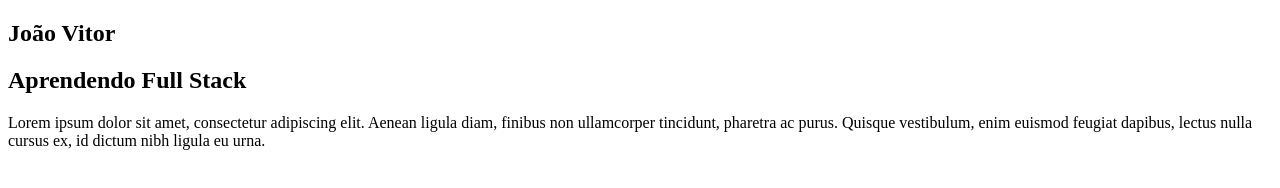
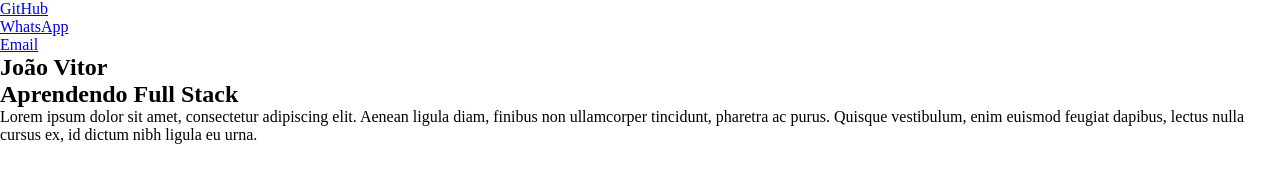
Before and after one commit to jvitormcs/projeto-css, a plain HTML site: page index.html in a window 1280 px wide. Drawn offline with Linux system fonts and the light colour scheme.

Commit message:
Versão Nova Começo

```diff
--- a/css/estilo.css
+++ b/css/estilo.css
@@ -0,0 +1,4 @@
+* {
+    padding: 0;
+    margin: 0;
+}
--- a/index.html
+++ b/index.html
@@ -10,7 +10,13 @@
     </head>
 
     <body>
-
+        <header>
+            <ul>
+                <li><a target="_blank" href="https://github.com/jvitormcs">GitHub</a></li>
+                <li><a target="_blank" href="https://wa.me/11999999999">WhatsApp</a></li>
+                <li><a target="_blank" href="mailto:teste@teste">Email</a></li>
+            </ul>
+        </header>
         <main>
             <article>
                 <h1>João Vitor</h1>
```
